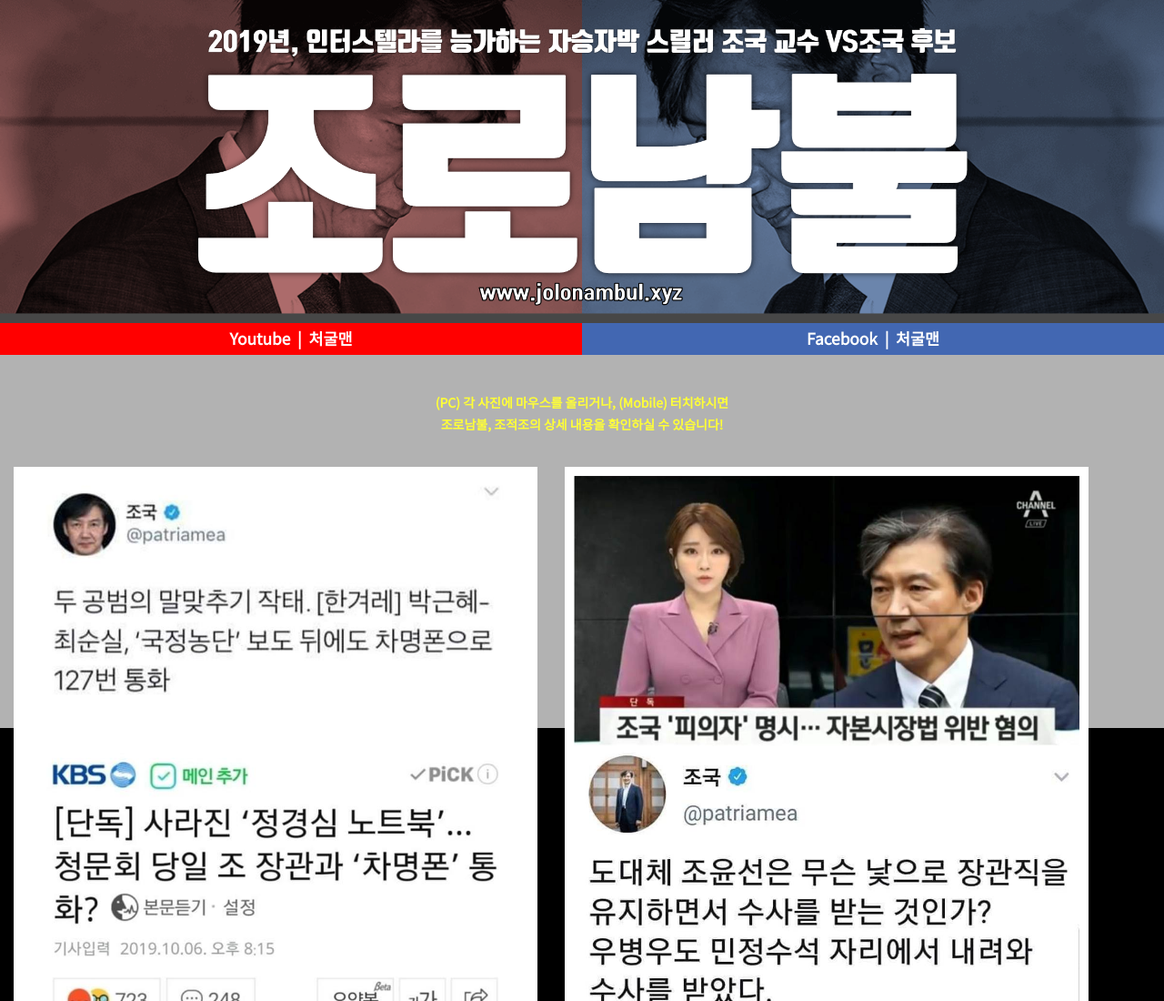
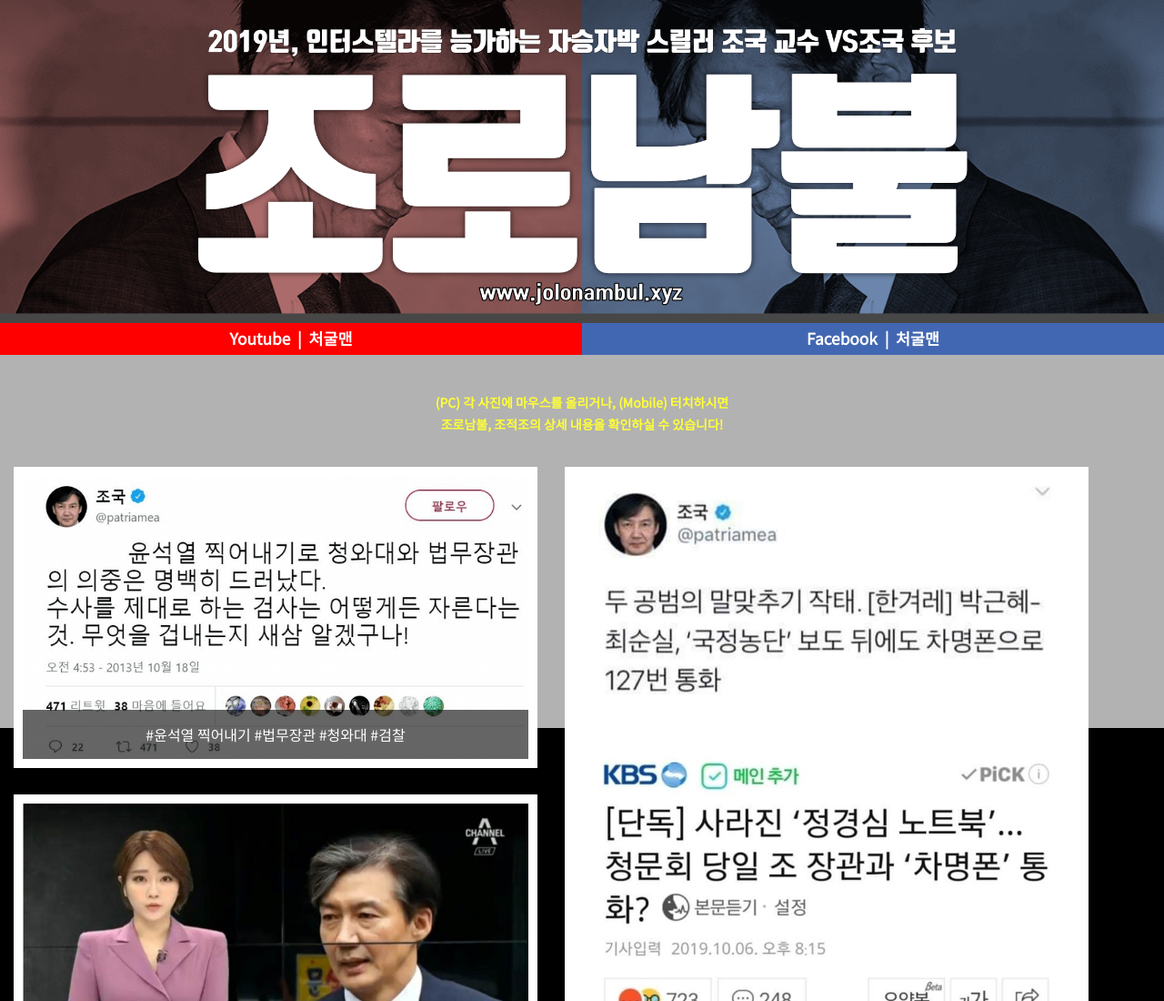
Before and after one commit to jolonambul/jolonambul.github.io, a plain HTML site: page index.html in a window 1280 px wide. Shown: the top 1100 px of the page at 91% size. Drawn offline with Linux system fonts and the light colour scheme.

Commit message:
jolonambul

```diff
--- a/index.html
+++ b/index.html
@@ -62,6 +62,19 @@ http://www.templatemo.com/preview/templatemo_434_masonry
 		조로남불, 조적조의 상세 내용을 확인하실 수 있습니다!</p>
 		<div class="row">
 			<div class="blog-masonry masonry-true">
+				<div class="post-masonry col-md-4 col-sm-6">
+					<div class="post-thumb">
+						<img src="images/29.png" alt="">
+						<div class="title-over">
+							<h4>#윤석열 찍어내기 #법무장관 #청와대 #검찰</h4>
+						</div>
+						<div class="post-hover text-center">
+							<div class="inside">
+								<h4>이 정도면 조국은 본인의 내로남불을 정확히 예언하는 능력이 있는게 아닐까 싶다.<br/>"윤석열", "검찰", "청와대", "법무장관" 등<br/>모든 상황이 현재와 정확히 똑같다.</h4>
+							</div>
+						</div>
+					</div>
+				</div>
 				<div class="post-masonry col-md-4 col-sm-6">
 					<div class="post-thumb">
 						<img src="images/28.jpg" alt="">
```
Also changed, not shown: images/29.png (added).
